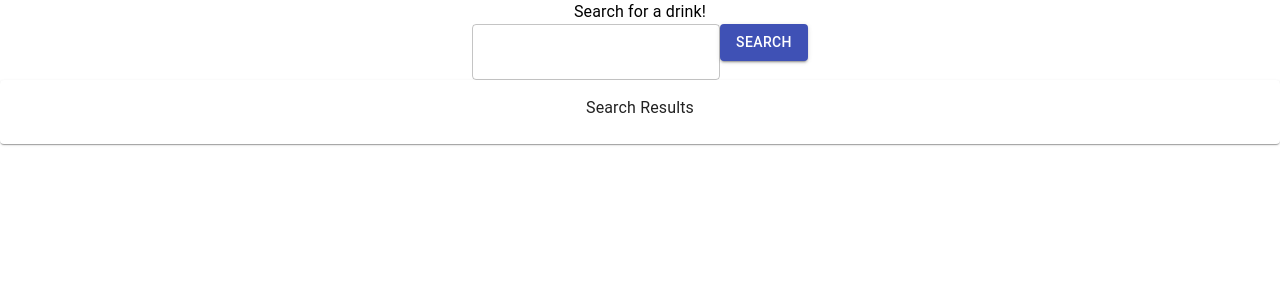
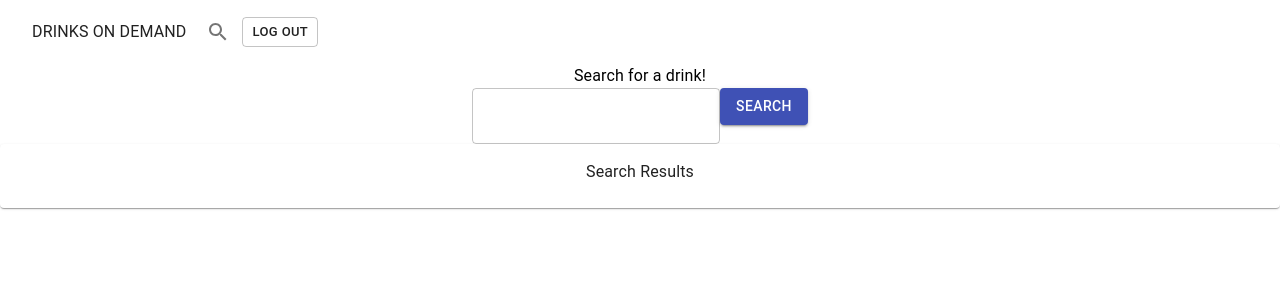
Before and after one commit to Dec2020PandA/Tyler_Nguyen_SoloProject, a React (Create React App) app in the folder client/: page /search in a window 1280 px wide. Shown: the top 300 px of the page. Built offline with nearby package versions, Linux system fonts and the light colour scheme.

Commit message:
added header to all pages

```diff
--- a/client/src/components/DrinkDetail.js
+++ b/client/src/components/DrinkDetail.js
@@ -5,6 +5,7 @@ import Modal from "@material-ui/core/Modal";
 import Grid from "@material-ui/core/Grid";
 
 import { navigate } from "@reach/router";
+import Header from "../components/Header";
 
 function DrinkModal(props) {
   const { drink } = props;
@@ -33,6 +34,7 @@ function DrinkModal(props) {
 
   return (
     <div>
+      <Header />
       <div onClick={handleOpen}>
         <Grid container direction="column" style={{ width: 200 }}>
           <img src={drink.strDrinkThumb + "/preview"} alt={"blue"} />
--- /dev/null
+++ b/client/src/components/Header.js
@@ -0,0 +1,70 @@
+import React, { useState } from "react";
+import axios from "axios";
+
+import Toolbar from "@material-ui/core/Toolbar";
+import Button from "@material-ui/core/Button";
+import IconButton from "@material-ui/core/IconButton";
+import SearchIcon from "@material-ui/icons/Search";
+import Typography from "@material-ui/core/Typography";
+import Snackbar from "@material-ui/core/Snackbar";
+
+import { navigate } from "@reach/router";
+import Alert from "@material-ui/lab/Alert";
+
+function Header(props) {
+  const [open, setOpen] = useState(false);
+
+  const handleClick = () => {
+    navigate("/");
+    setOpen(true);
+  };
+
+  const handleClose = (event) => {
+    setOpen(false);
+  };
+  const handleLogout = (e) => {
+    axios
+      .get("http://localhost:8000/api/logout")
+      .then((res) => {
+        console.log(res);
+        handleClick();
+      })
+      .then((res) => {})
+      .catch((err) => console.log(err));
+  };
+  return (
+    <div>
+      <Toolbar>
+        <Button
+          onClick={() => {
+            navigate("/dashboard");
+          }}
+        >
+          <Typography>Drinks on Demand</Typography>
+        </Button>
+
+        <IconButton
+          onClick={() => {
+            navigate("/search");
+          }}
+        >
+          <SearchIcon />
+        </IconButton>
+        <Button
+          onClick={() => {
+            handleLogout();
+          }}
+          variant="outlined"
+          size="small"
+        >
+          Log out
+        </Button>
+      </Toolbar>
+      <Snackbar open={open} autoHideDuration={6000} onClose={handleClose}>
+        <Alert onClose={handleClose}>Log out successful, redirecting...</Alert>
+      </Snackbar>
+    </div>
+  );
+}
+
+export default Header;
--- a/client/src/components/LoginForm.js
+++ b/client/src/components/LoginForm.js
@@ -21,7 +21,7 @@ function LoginForm() {
       )
       .then((res) => {
         console.log(res.data);
-        navigate("/search");
+        navigate("/dashboard");
       })
       .catch((err) => console.log(err));
   };
--- a/client/src/views/Dashboard.js
+++ b/client/src/views/Dashboard.js
@@ -3,6 +3,8 @@ import axios from "axios";
 import { navigate } from "@reach/router";
 import Typography from "@material-ui/core/Typography";
 import Button from "@material-ui/core/Button";
+
+import Header from "../components/Header";
 
 function Dashboard(props) {
   const [drinks, setDrinks] = useState([]);
@@ -17,22 +19,21 @@ function Dashboard(props) {
       });
   }, []);
 
-  const removeFromDom = (drinkId) => {
-    setDrinks(drinks.filter((d) => d._id !== drinkId));
-  };
-
   return (
     <div>
-      <Typography>dashboard</Typography>
+      <Header />
+
       {drinks.map((drink, index) => {
         return (
           <div key={index}>
+            {console.log(drink._id)}
             <Typography>{drink.drinkObject.strDrink}</Typography>
             <Button
               onClick={() => {
-                navigate("/" + drink.drinkObject.idDrink + "/details");
+                navigate("/" + drink.drinkObject.idDrink + "/details", {
+                  state: { drinkId: drink._id },
+                });
               }}
-              successCallback={() => removeFromDom(drink._id)}
               variant="contained"
               color="secondary"
             >
--- a/client/src/views/DrinkPage.js
+++ b/client/src/views/DrinkPage.js
@@ -2,19 +2,24 @@ import React from "react";
 import axios from "axios";
 
 import Button from "@material-ui/core/Button";
+import { navigate } from "@reach/router";
+
+import Header from "../components/Header";
 
 function DrinkPage(props) {
-  const { drinkId, successCallback, test } = props;
+  const { drinkId } = props.location.state;
   const deleteDrink = (e) => {
     axios
-      .delete("http://localhost:8000/api/drink/delete" + drinkId)
+      .delete("http://localhost:8000/api/drink/" + drinkId)
       .then((res) => {
-        successCallback();
-      });
+        navigate("/dashboard");
+      })
+      .catch((err) => console.log(err));
   };
 
   return (
     <div>
+      <Header />
       <Button onClick={deleteDrink} variant="contained" color="primary">
         Remove Drink
       </Button>
--- a/client/src/views/DrinkSearch.js
+++ b/client/src/views/DrinkSearch.js
@@ -5,6 +5,8 @@ import TextField from "@material-ui/core/TextField";
 import Typography from "@material-ui/core/Typography";
 import SubmitButton from "../components/SubmitButton";
 import SearchResults from "../components/SearchResults";
+
+import Header from "../components/Header";
 
 function DrinkSearch() {
   const onSubmitHandler = (e) => {
@@ -21,6 +23,7 @@ function DrinkSearch() {
   const [results, setResults] = useState([]);
   return (
     <div>
+      <Header />
       <Typography>Search for a drink!</Typography>
       <form onSubmit={onSubmitHandler}>
         <TextField
```
